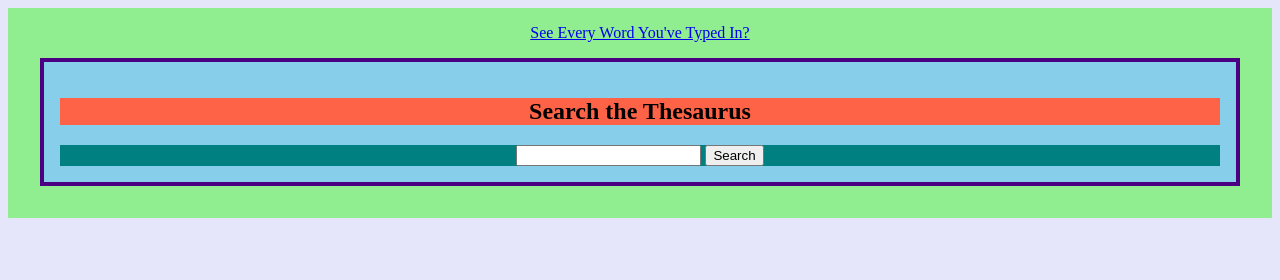
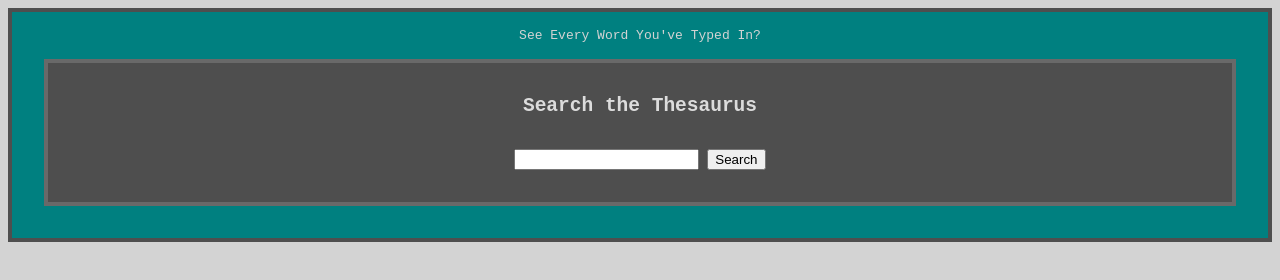
Before and after one commit to devon-wolf/build-lab, a website: page public/index.html in a window 1280 px wide. Drawn offline with Linux system fonts and the light colour scheme.

Commit message:
Add basic styling

```diff
--- a/public/collection.js
+++ b/public/collection.js
@@ -11,6 +11,8 @@ fetch('/api/v1/words', {
 	  res => {
 		for (let word of res) {
 			const entry = document.createElement('li');
+			entry.classList.add('word-entry');
+
 			const wordResult = document.createElement('h3');
 			wordResult.textContent = word.word;
 
@@ -25,6 +27,7 @@ fetch('/api/v1/words', {
 				})
 				.then(entry.remove());
 			});
+
 			entry.append(wordResult);
 			entry.append(removeButton);
 			wordList.append(entry);
--- a/public/stylesheets/collection.css
+++ b/public/stylesheets/collection.css
@@ -0,0 +1,32 @@
+body {
+	background-color: teal;
+}
+
+h1 {
+	color: aliceblue;
+}
+
+ul {
+	list-style: none;
+	padding-left: unset;
+}
+
+.word-entry {
+	background-color: papayawhip;
+	display: grid;
+	grid-template-columns: 1fr 1fr;
+	margin: 1rem;
+	padding: 1rem;
+	border: 4px solid tomato;
+	border-radius: 15px;
+}
+
+.word-entry button {
+	width: min-content;
+	height: min-content;
+	margin: auto;
+}
+
+.word-entry h3 {
+	margin: auto;
+}
--- a/public/stylesheets/style.css
+++ b/public/stylesheets/style.css
@@ -1,30 +1,44 @@
 body {
-	background-color: lavender;
+	background-color: lightgray;
+	font-family: monospace;
+}
+
+a:link, a:visited {
+	text-decoration: none;
+	color: lightgray;
+}
+
+a:hover {
+	color: aliceblue;
+}
+
+a:active {
+	color: indigo;
 }
 
 main {
-	background-color: lightgreen;
+	background-color: teal;
+	border: solid 4px rgb(78, 78, 78);
 	text-align: center;
 	padding: 1rem;
 }
 
 section {
-	background-color: skyblue;
-	border: solid 4px indigo;
+	color: rgb(220, 220, 220);
+	background-color: rgb(78, 78, 78);
+	border: solid 4px dimgray;
 	margin: 1rem;
 	padding: 1rem;
 }
 
 h2 {
-	background-color: tomato;
 }
 
 label {
-	background-color: aliceblue;
 }
 
 form {
-	background-color: teal;
+	padding: 1rem;
 }
 
 p {
```
